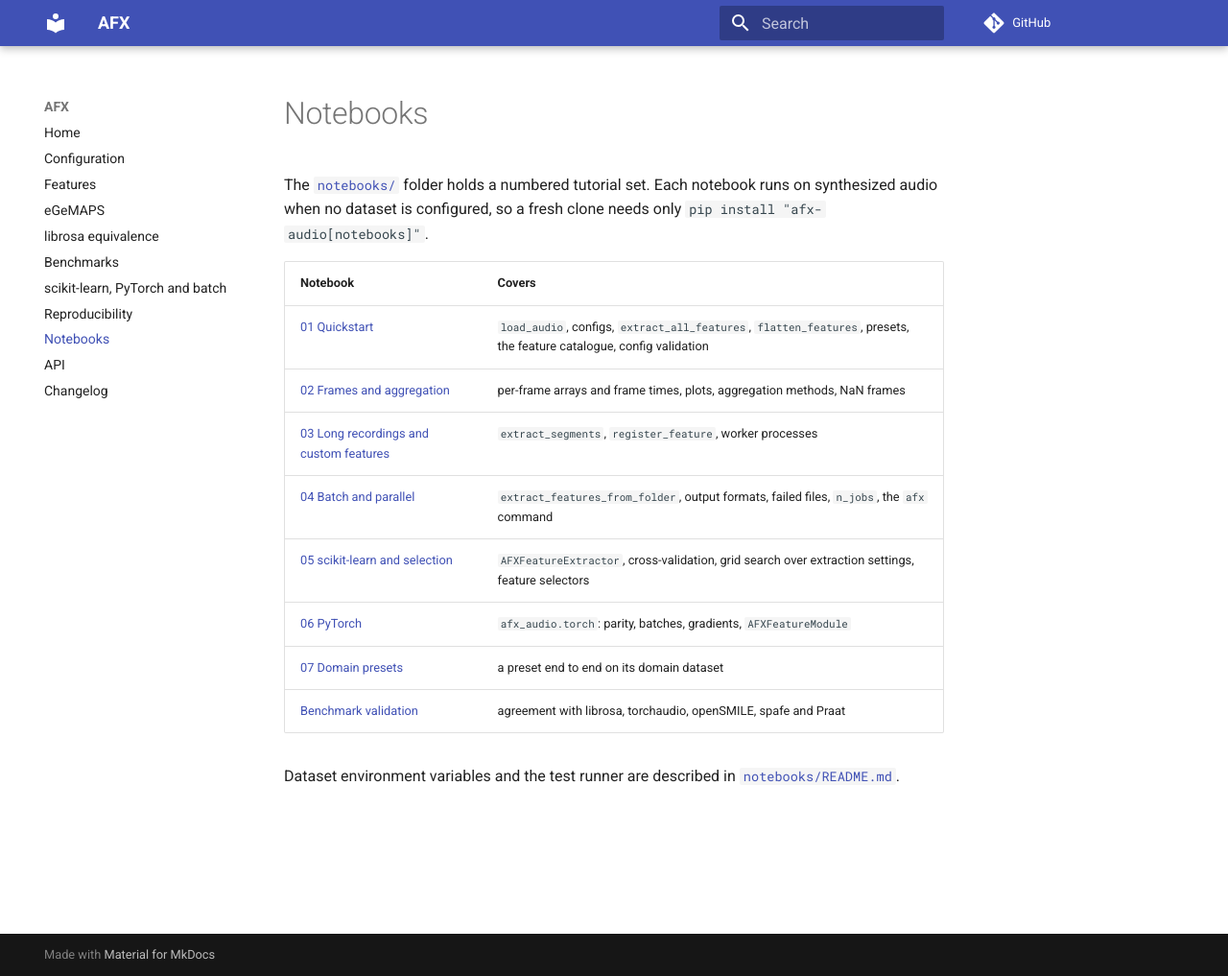
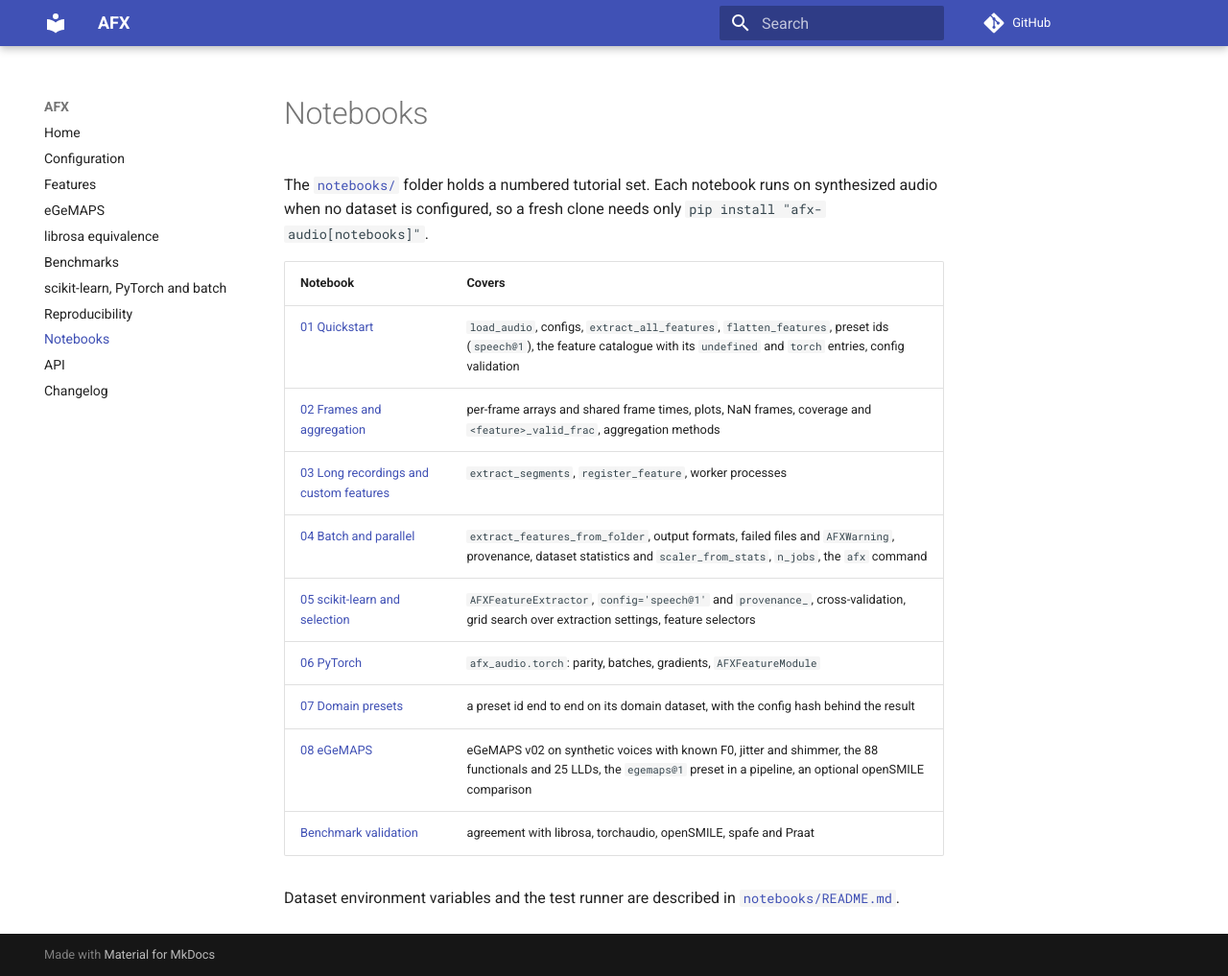
Before and after one commit to danilodsp/AFX, an MkDocs documentation site: the page built from docs/notebooks.md, in a window 1280 px wide and 1017 px high. Shown: the whole window at 96% size. Built offline with MkDocs 1.6.1 and Material for MkDocs 9.7.7, drawn with Linux system fonts in a browser that asks for light colours; comment, search, counter and statistics services are not loaded.

Commit message:
List notebook 08 and the 0.3.0 topics in the notebook tables

```diff
--- a/docs/notebooks.md
+++ b/docs/notebooks.md
@@ -4,13 +4,14 @@ The [`notebooks/`](https://github.com/danilodsp/AFX/tree/main/notebooks) folder
 
 | Notebook | Covers |
 |---|---|
-| [01 Quickstart](https://github.com/danilodsp/AFX/blob/main/notebooks/01_quickstart.ipynb) | `load_audio`, configs, `extract_all_features`, `flatten_features`, presets, the feature catalogue, config validation |
-| [02 Frames and aggregation](https://github.com/danilodsp/AFX/blob/main/notebooks/02_frames_and_aggregation.ipynb) | per-frame arrays and frame times, plots, aggregation methods, NaN frames |
+| [01 Quickstart](https://github.com/danilodsp/AFX/blob/main/notebooks/01_quickstart.ipynb) | `load_audio`, configs, `extract_all_features`, `flatten_features`, preset ids (`speech@1`), the feature catalogue with its `undefined` and `torch` entries, config validation |
+| [02 Frames and aggregation](https://github.com/danilodsp/AFX/blob/main/notebooks/02_frames_and_aggregation.ipynb) | per-frame arrays and shared frame times, plots, NaN frames, coverage and `<feature>_valid_frac`, aggregation methods |
 | [03 Long recordings and custom features](https://github.com/danilodsp/AFX/blob/main/notebooks/03_long_recordings_and_custom_features.ipynb) | `extract_segments`, `register_feature`, worker processes |
-| [04 Batch and parallel](https://github.com/danilodsp/AFX/blob/main/notebooks/04_batch_and_parallel.ipynb) | `extract_features_from_folder`, output formats, failed files, `n_jobs`, the `afx` command |
-| [05 scikit-learn and selection](https://github.com/danilodsp/AFX/blob/main/notebooks/05_sklearn_and_selection.ipynb) | `AFXFeatureExtractor`, cross-validation, grid search over extraction settings, feature selectors |
+| [04 Batch and parallel](https://github.com/danilodsp/AFX/blob/main/notebooks/04_batch_and_parallel.ipynb) | `extract_features_from_folder`, output formats, failed files and `AFXWarning`, provenance, dataset statistics and `scaler_from_stats`, `n_jobs`, the `afx` command |
+| [05 scikit-learn and selection](https://github.com/danilodsp/AFX/blob/main/notebooks/05_sklearn_and_selection.ipynb) | `AFXFeatureExtractor`, `config='speech@1'` and `provenance_`, cross-validation, grid search over extraction settings, feature selectors |
 | [06 PyTorch](https://github.com/danilodsp/AFX/blob/main/notebooks/06_torch.ipynb) | `afx_audio.torch`: parity, batches, gradients, `AFXFeatureModule` |
-| [07 Domain presets](https://github.com/danilodsp/AFX/blob/main/notebooks/07_domain_presets.ipynb) | a preset end to end on its domain dataset |
+| [07 Domain presets](https://github.com/danilodsp/AFX/blob/main/notebooks/07_domain_presets.ipynb) | a preset id end to end on its domain dataset, with the config hash behind the result |
+| [08 eGeMAPS](https://github.com/danilodsp/AFX/blob/main/notebooks/08_egemaps.ipynb) | eGeMAPS v02 on synthetic voices with known F0, jitter and shimmer, the 88 functionals and 25 LLDs, the `egemaps@1` preset in a pipeline, an optional openSMILE comparison |
 | [Benchmark validation](https://github.com/danilodsp/AFX/blob/main/notebooks/benchmark_validation.ipynb) | agreement with librosa, torchaudio, openSMILE, spafe and Praat |
 
 Dataset environment variables and the test runner are described in [`notebooks/README.md`](https://github.com/danilodsp/AFX/blob/main/notebooks/README.md).
```
Also changed, not shown: notebooks/README.md (+10 -7 lines).
